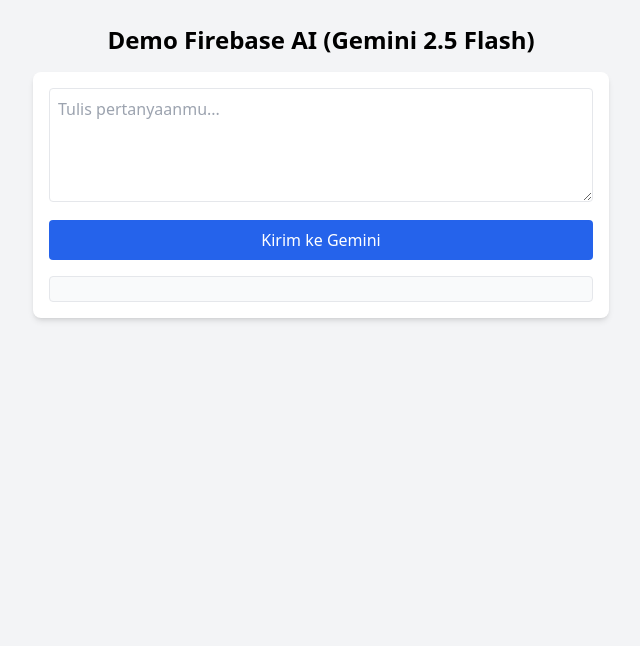
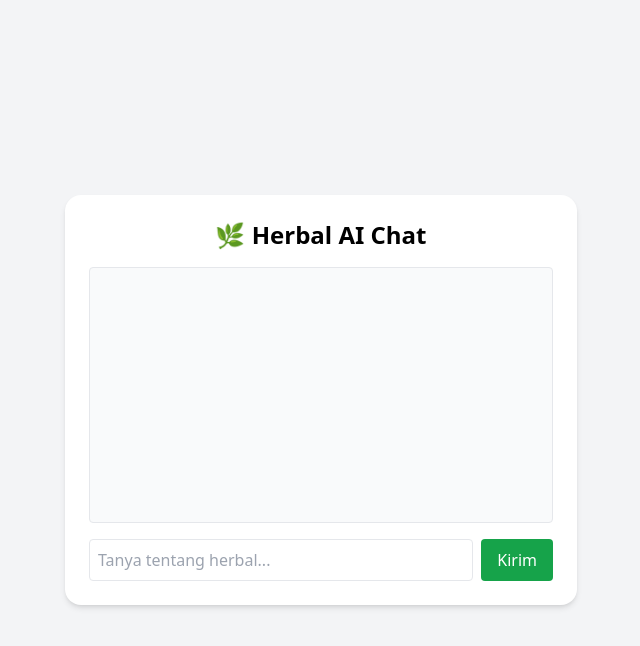
Before and after one commit to FGD-11/soal-grecia, a plain HTML site: page gemini.html in a window 1280 px wide. Shown: the whole page, without its empty margins (319-959 px from the left). Drawn offline with nearby package versions, Linux system fonts and the light colour scheme; no server answers.

Commit message:
Update gemini.html

```diff
--- a/gemini.html
+++ b/gemini.html
@@ -2,53 +2,48 @@
 <html lang="id">
 <head>
   <meta charset="UTF-8">
-  <title>Firebase AI - Gemini Demo</title>
+  <meta name="viewport" content="width=device-width, initial-scale=1.0">
+  <title>Chat Herbal AI</title>
   <script src="https://cdn.tailwindcss.com"></script>
 </head>
-<body class="bg-gray-100 font-sans p-6">
-  <h1 class="text-2xl font-bold mb-4 text-center">Demo Firebase AI (Gemini 2.5 Flash)</h1>
+<body class="bg-gray-100 flex flex-col items-center justify-center min-h-screen">
 
-  <div class="max-w-xl mx-auto bg-white shadow-md rounded-lg p-4">
-    <textarea id="prompt" rows="4" class="w-full border p-2 rounded mb-3" placeholder="Tulis pertanyaanmu..."></textarea>
-    <button id="btnRun" class="bg-blue-600 hover:bg-blue-700 text-white px-4 py-2 rounded w-full">Kirim ke Gemini</button>
-    <div id="output" class="mt-4 p-3 border rounded bg-gray-50 whitespace-pre-wrap"></div>
+  <div class="bg-white p-6 rounded-2xl shadow-md w-full max-w-lg">
+    <h1 class="text-2xl font-bold mb-4 text-center">🌿 Herbal AI Chat</h1>
+
+    <div id="chatBox" class="border p-3 h-64 overflow-y-auto rounded mb-4 bg-gray-50"></div>
+
+    <div class="flex gap-2">
+      <input id="userInput" class="flex-1 border p-2 rounded" placeholder="Tanya tentang herbal...">
+      <button onclick="sendMessage()" class="bg-green-600 text-white px-4 rounded">Kirim</button>
+    </div>
   </div>
 
-  <script type="module">
-    import { initializeApp } from "https://www.gstatic.com/firebasejs/10.12.2/firebase-app.js";
-    import { getAI, getGenerativeModel, GoogleAIBackend } from "https://www.gstatic.com/firebasejs/10.12.2/firebase-ai.js";
+  <script>
+    async function sendMessage() {
+      const input = document.getElementById("userInput");
+      const chatBox = document.getElementById("chatBox");
+      const userText = input.value.trim();
+      if (!userText) return;
 
-    // 🔹 Config dari kamu
-    const firebaseConfig = {
-      apiKey: "AIzaSyAYNFwQxkIXvW9Z-uGWl8N4zhe2MJoBjfY",
-      authDomain: "soal-grecia.firebaseapp.com",
-      projectId: "soal-grecia",
-      storageBucket: "soal-grecia.firebasestorage.app",
-      messagingSenderId: "301760637420",
-      appId: "1:301760637420:web:d6aebf003c50c6cd1bf8c9",
-      measurementId: "G-JCY3EZE06C",
-    };
+      // tampilkan pesan user
+      chatBox.innerHTML += `<div class="text-right"><b>Anda:</b> ${userText}</div>`;
 
-    // 🔹 Init Firebase + AI
-    const app = initializeApp(firebaseConfig);
-    const ai = getAI(app, { backend: new GoogleAIBackend() });
-    const model = getGenerativeModel(ai, { model: "gemini-2.5-flash" });
+      // kirim ke server
+      const res = await fetch("http://localhost:3000/chat", {
+        method: "POST",
+        headers: { "Content-Type": "application/json" },
+        body: JSON.stringify({ prompt: userText })
+      });
+      const data = await res.json();
 
-    // 🔹 Fungsi kirim prompt
-    document.getElementById("btnRun").addEventListener("click", async () => {
-      const prompt = document.getElementById("prompt").value.trim();
-      if (!prompt) return alert("Isi prompt dulu ya!");
+      // tampilkan jawaban
+      chatBox.innerHTML += `<div class="text-left"><b>AI:</b> ${data.reply}</div>`;
+      chatBox.scrollTop = chatBox.scrollHeight;
 
-      document.getElementById("output").innerText = "⏳ Sedang memproses...";
-      try {
-        const result = await model.generateContent(prompt);
-        const text = result.response.text();
-        document.getElementById("output").innerText = text;
-      } catch (err) {
-        console.error(err);
-        document.getElementById("output").innerText = "❌ Error: " + err.message;
-      }
-    });
+      input.value = "";
+    }
   </script>
+
 </body>
 </html>
```
